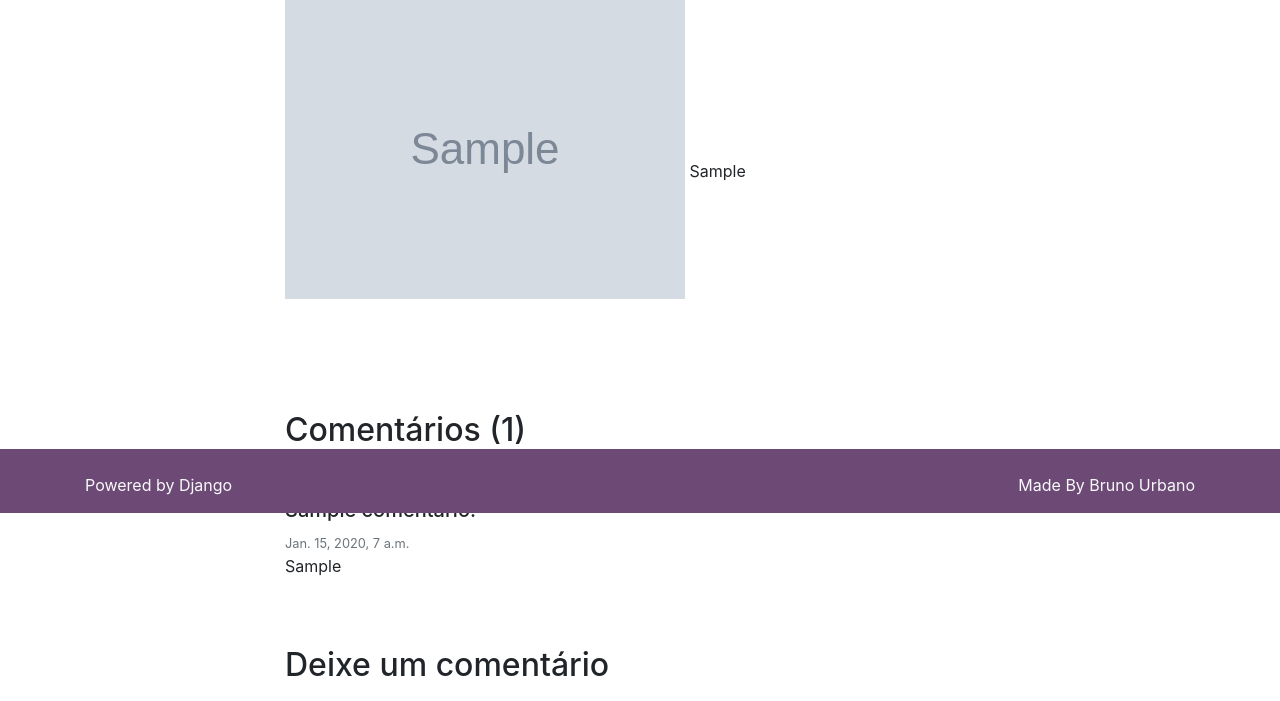
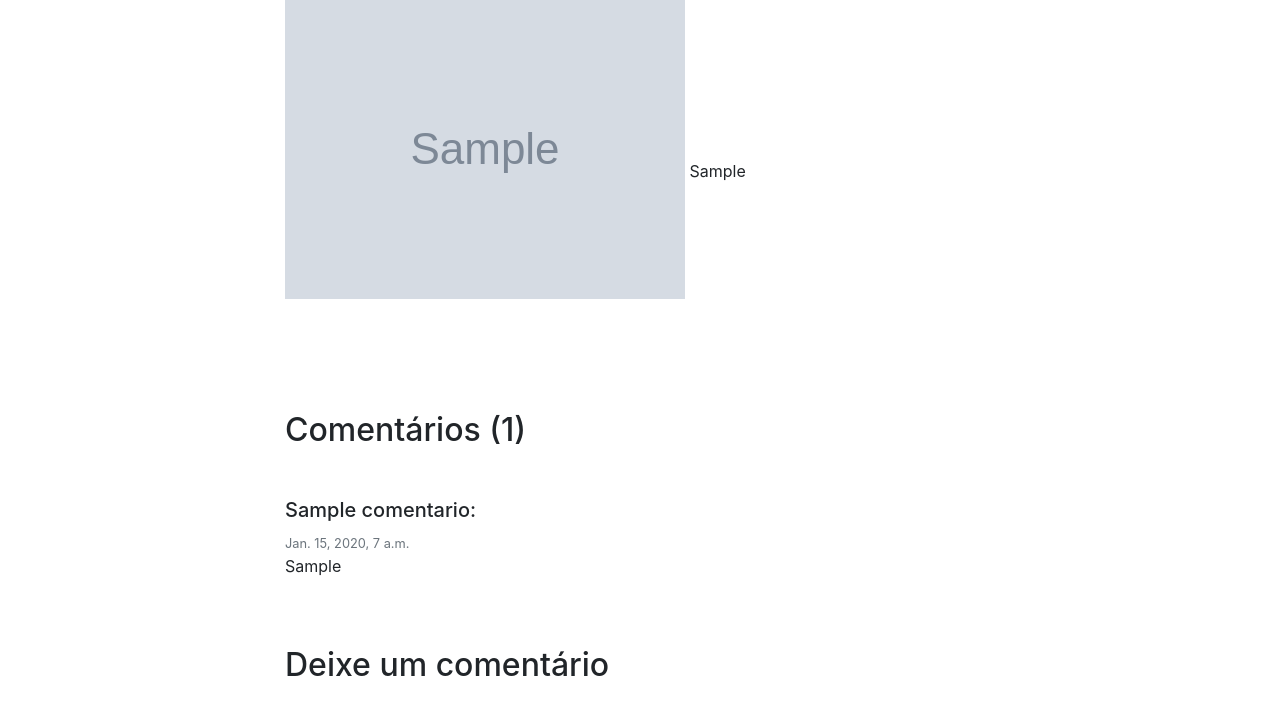
Before and after one commit to urbanobruno/blog, a Django app: page /post/1 in a window 1280 px wide. Shown: the part 287-988 px from the top of the page. Run offline with Django 3.2, Linux system fonts and the light colour scheme; tables that the repository leaves empty hold one stand-in row (values such as "Sample post"); grey boxes marked "Sample" are stand-in pictures; some libraries are stand-ins or nearby versions.

Commit message:
fix SSL REDIRECT + secret recaptcha + footer

```diff
--- a/templates/base.html
+++ b/templates/base.html
@@ -1,3 +1,5 @@
+{% load static %}
+
 <!DOCTYPE html>
 <html lang="pt">
 
@@ -17,20 +19,20 @@
 
 <!-- Page Content -->
 <div class="container">
-    <div class="row">
-        <div class="col-lg-12">
 
-            {% block conteudo %}
+    {% block conteudo %}
 
-            {% endblock %}
+    {% endblock %}
 
-        </div>
-    </div>
 </div>
 
-{% include 'parciais/_footer.html' %}
+{% block footer %}
+
+{% endblock %}
 
 <script src="https://www.google.com/recaptcha/api.js" async defer></script>
+<script src="{% static 'vendor/jquery/jquery.slim.min.js' %}"></script>
+<script src="{% static 'vendor/bootstrap/js/bootstrap.bundle.min.js' %}"></script>
 
 </body>
 
--- a/templates/parciais/_footer.html
+++ b/templates/parciais/_footer.html
@@ -1,6 +1,10 @@
+<!--_footer.html-->
+
 {% load static %}
-<!--_footer.html-->
-<footer class="bg-primary text-light fixed-bottom mt-5">
+
+<link rel="stylesheet" href="{% static 'css/footer.css' %}">
+
+<footer class="bg-primary text-light fixed-bottom">
     <div class="container navbar-dark pt-4">
         <div class="row">
             <div class="col">
@@ -13,6 +17,3 @@
     </div>
 </footer>
 <!--/_footer.html-->
-
-<script src="{% static 'vendor/jquery/jquery.slim.min.js' %}"></script>
-<script src="{% static 'vendor/bootstrap/js/bootstrap.bundle.min.js' %}"></script>
--- /dev/null
+++ b/templates/static/css/footer.css
@@ -0,0 +1,6 @@
+/*footer {*/
+/*  position: fixed;*/
+/*  left: 0;*/
+/*  bottom: 0;*/
+/*  width: 100%;*/
+/*}*/
```
Also changed, not shown: comentarios/forms.py (+2 -5 lines), templates/posts/index.html (+7 -3 lines).
